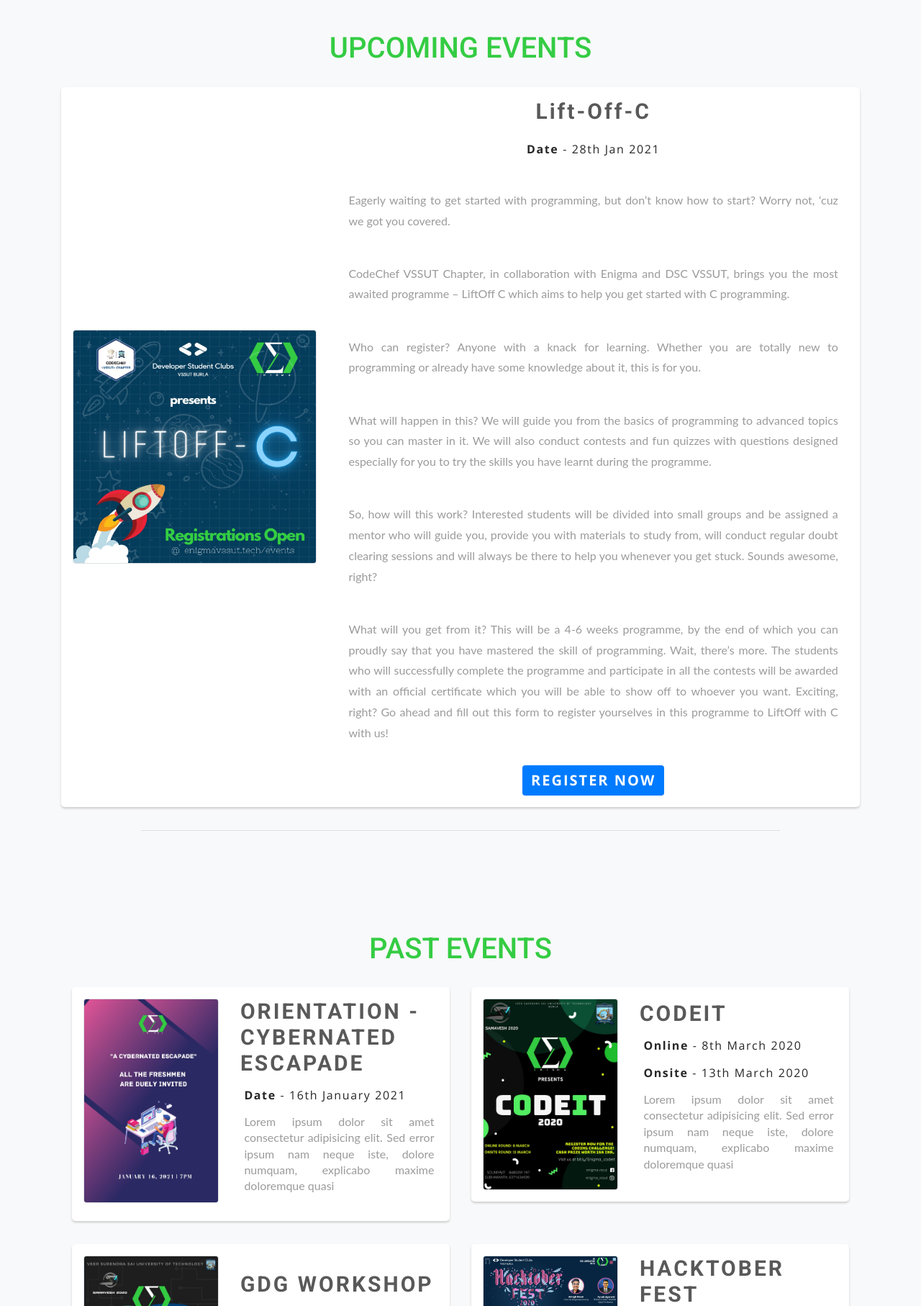
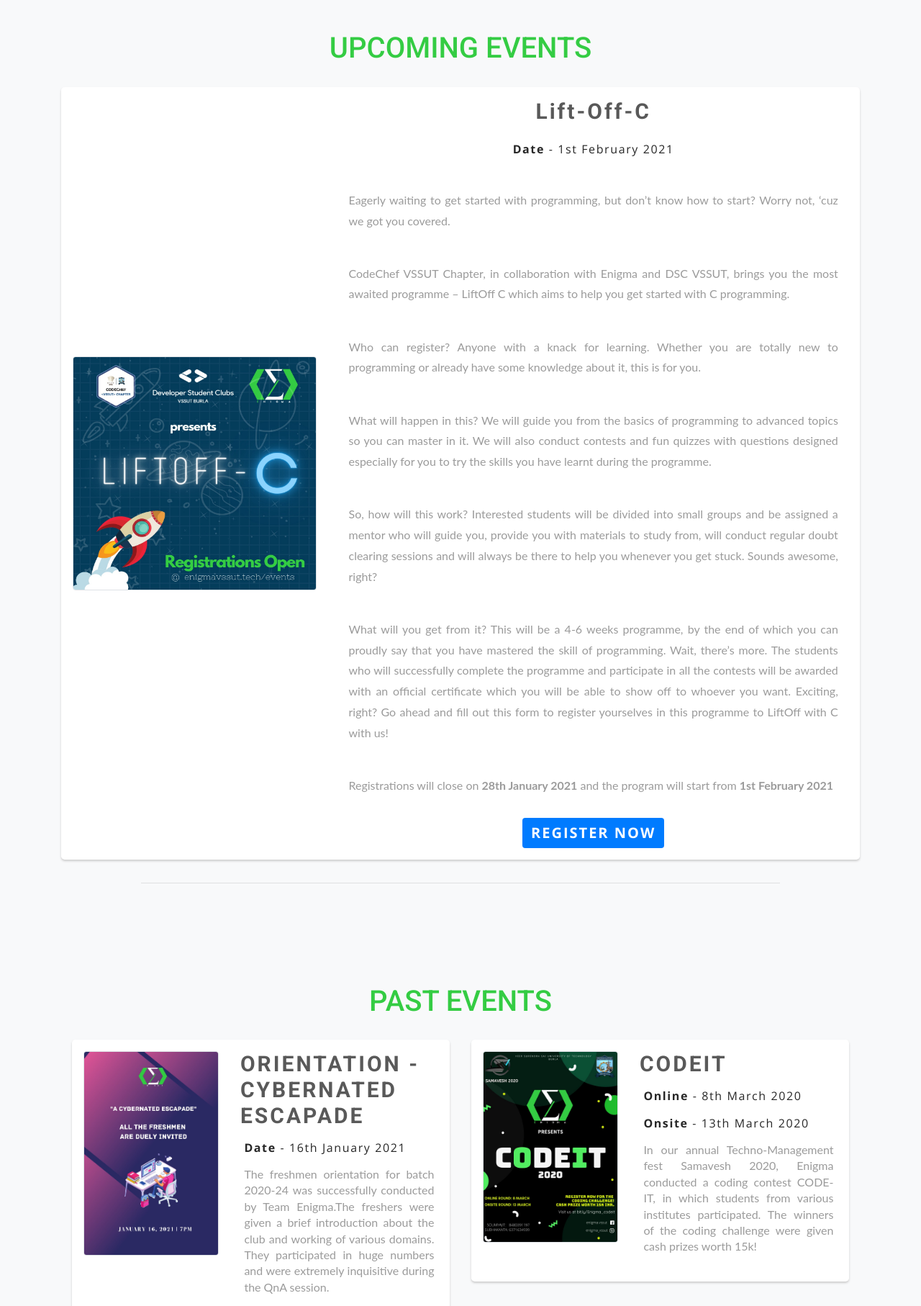
Before and after one commit to EnigmaVSSUT/Qwik-Web, a Django app: page /events/ in a window 1280 px wide. Shown: the part 164-1978 px from the top of the page at 72% size. Run offline with Django 3.2, Linux system fonts and the light colour scheme; some libraries are stand-ins or nearby versions.

Commit message:
added the description for past events

```diff
--- a/templates/webpages/events.html
+++ b/templates/webpages/events.html
@@ -19,7 +19,7 @@
                     <div class="col-12 col-md-8 right-side pt-3 pt-md-0">
                         <div>
                             <h3 class="event-title text-center">Lift-Off-C</h5>
-                            <p class="date text-center" ><strong>Date</strong> - 28th Jan 2021</p>
+                            <p class="date text-center" ><strong>Date</strong> - 1st February 2021</p>
                             <p class="description">Eagerly waiting to get started with programming, but don’t know how to start? Worry not, ‘cuz we got you covered.</p>
                             <p class="description">CodeChef VSSUT Chapter, in collaboration with Enigma and DSC VSSUT, brings you the most awaited programme – LiftOff C which aims to help you get started with C programming.</p>
                             <p class="description">Who can register? Anyone with a knack for learning. Whether you are totally new to programming or already have some knowledge about it, this is for you.</p>
@@ -27,11 +27,11 @@
                             <p class="description">So, how will this work? Interested students will be divided into small groups and be assigned a mentor who will guide you, provide you with materials to study from, will conduct regular doubt clearing sessions and will always be there to help you whenever you get stuck. Sounds awesome, right? </p>
                             <p class="description">What will you get from it? This will be a 4-6 weeks programme, by the end of which you can proudly say that you have mastered the skill of programming. Wait, there’s more. The students who will successfully complete the programme and participate in all the contests will be awarded with an official certificate which you will be able to show off to whoever you want.
                                 Exciting, right? Go ahead and fill out this form to register yourselves in this programme to LiftOff with C with us!</p>
+                            <p class="description">Registrations will close on <b>28th January 2021</b> and the program will start from <b>1st February 2021</b></p>
                             <div class="button-area">
                                 <button type="button" class="btn btn-primary" data-toggle="modal" data-target="#exampleModalLong">
                                   Register Now
                                 </button>
-
                                 <!-- Modal -->
                                 <div class="modal fade" id="exampleModalLong" tabindex="-1" role="dialog" aria-labelledby="exampleModalLongTitle" aria-hidden="true">
                                   <div class="modal-dialog modal-dialog-centered" role="document">
@@ -164,7 +164,11 @@
                               <div>
                                   <h3 class="event-title text-center text-md-left">ORIENTATION - CYBERNATED ESCAPADE</h5>
                                   <p class="date text-center text-md-left" style="margin-bottom: 3px;"><strong>Date</strong> - 16th January 2021</p>
-                                  <p class="description" style="line-height: 1.4;">Lorem ipsum dolor sit amet consectetur adipisicing elit. Sed error ipsum nam neque iste, dolore numquam, explicabo maxime doloremque quasi</p>
+                                  <p class="description" style="line-height: 1.4;">
+                                    The freshmen orientation for batch 2020-24 was successfully conducted by Team Enigma.The
+                                    freshers were given a brief introduction about the club and working of various domains. They
+                                    participated in huge numbers and were extremely inquisitive during the QnA session.
+                                  </p>
                               </div>
                           </div>
                       </div>
@@ -181,7 +185,11 @@
                                   <h3 class="event-title text-center text-md-left">CODEIT</h5>
                                   <p class="date text-center text-md-left" style="margin-bottom: 3px;"><strong>Online</strong> - 8th March 2020</p>
                                   <p class="date text-center text-md-left" style="margin-bottom: 3px;"><strong>Onsite</strong> - 13th March 2020</p>
-                                  <p class="description" style="line-height: 1.4;">Lorem ipsum dolor sit amet consectetur adipisicing elit. Sed error ipsum nam neque iste, dolore numquam, explicabo maxime doloremque quasi</p>
+                                  <p class="description" style="line-height: 1.4;">
+                                    In our annual Techno-Management fest Samavesh 2020, Enigma conducted a coding contest
+                                    CODE-IT, in which students from various institutes participated. The winners of the coding
+                                    challenge were given cash prizes worth 15k!
+                                  </p>
                               </div>
                           </div>
                       </div>
@@ -197,7 +205,11 @@
                                 <div>
                                     <h3 class="event-title text-center text-md-left">GDG WORKSHOP</h5>
                                     <p class="date text-center text-md-left" style="margin-bottom: 3px;"><strong>Date</strong> - 13th March 2020</p>
-                                    <p class="description" style="line-height: 1.4;">Lorem ipsum dolor sit amet consectetur adipisicing elit. Sed error ipsum nam neque iste, dolore numquam, explicabo maxime doloremque quasi</p>
+                                    <p class="description" style="line-height: 1.4;">
+                                      In the annual Techno-Management fest Samavesh 2020 Enigma organised workshops on
+                                      Machine learning using tensor flow, Blockchain and Google Cloud which were conducted by
+                                      Google Developer Group, Bhubaneswar.
+                                    </p>
                                 </div>
                             </div>
                         </div>
@@ -213,7 +225,12 @@
                                 <div>
                                     <h3 class="event-title text-center text-md-left">HACKTOBER FEST</h5>
                                     <p class="date text-center text-md-left" style="margin-bottom: 3px;"><strong>Date</strong> - 2nd October 2020</p>
-                                    <p class="description" style="line-height: 1.4;">Lorem ipsum dolor sit amet consectetur adipisicing elit. Sed error ipsum nam neque iste, dolore numquam, explicabo maxime doloremque quasi</p>
+                                    <p class="description" style="line-height: 1.4;">
+                                      Hacktoberfest is a month long celebration of open source software. Enigma in collaboration with
+                                      DSC VSSUT organised a webinar on open source , Hacktoberfest and GSoC. Speakers Amogh
+                                      Desai and Ayush Agarwal talked about their journeys of cracking GSoC and development in
+                                      open source software.
+                                    </p>
                                 </div>
                             </div>
                         </div>
@@ -229,7 +246,11 @@
                                 <div>
                                     <h3 class="event-title text-center text-md-left">HACKTOBER - GIT & GITHUB</h5>
                                         <p class="date text-center text-md-left" style="margin-bottom: 3px;"><strong>Date</strong> - 11th October 2020</p>
-                                        <p class="description" style="line-height: 1.4;">Lorem ipsum dolor sit amet consectetur adipisicing elit. Sed error ipsum nam neque iste, dolore numquam, explicabo maxime doloremque quasi</p>
+                                        <p class="description" style="line-height: 1.4;">
+                                          Enigma in collaboration with DSC VSSUT organised a meet up on the basics of Git and GitHub.
+                                          Speaker Vartika Singh explained the viewers about how to access GitHub and work on its
+                                          various operations like create and merge pull requests.
+                                        </p>
                                 </div>
                             </div>
                         </div>
```
